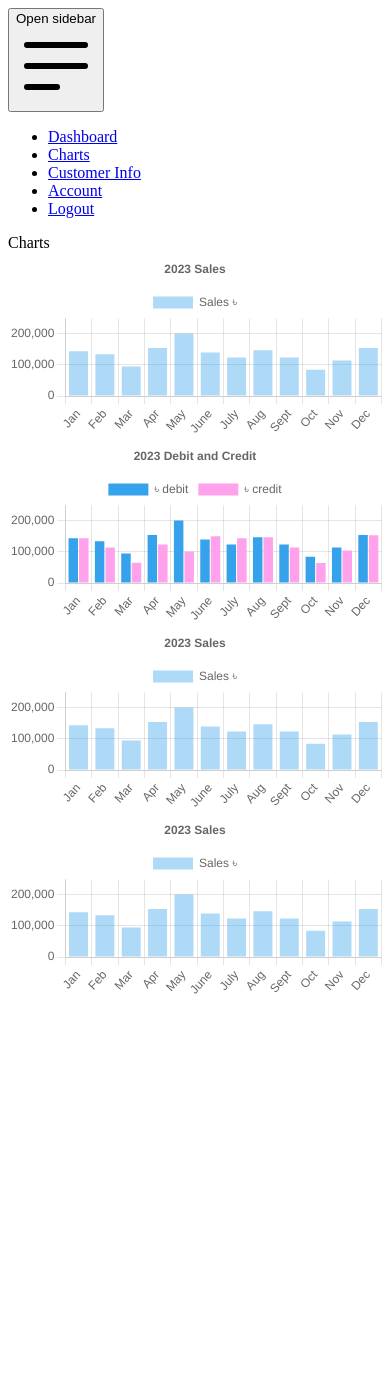
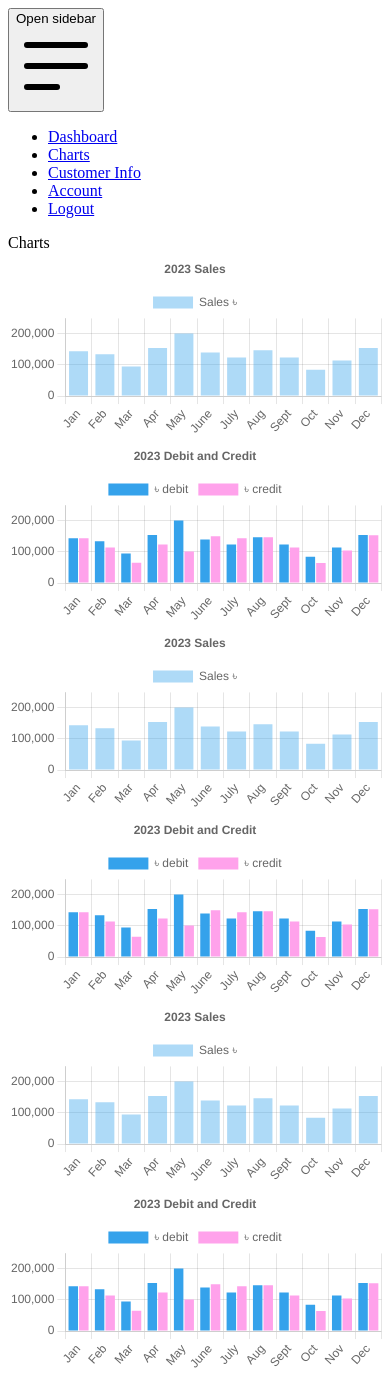
Before and after one commit to almustansir/tailwind_next_dahsboard, a Next.js app: page /charts in a window 390 px wide. Before the commit the page ends 1008 px from the top, so only its background shows below. Built offline with nearby package versions, Linux system fonts and the light colour scheme.

Commit message:
Responsive charts

```diff
--- a/src/pages/charts.tsx
+++ b/src/pages/charts.tsx
@@ -11,16 +11,45 @@ const charts = () => {
         <div className=" text-center text-3xl font-bold text-blue-600 mb-5">
           Charts
         </div>
-        <div className=" flex flex-col gap-3">
-          <div className=" flex flex-row gap-2">
+        {/* <div className=" flex flex-col-1 gap-3">
+          <div className=" flex flex-col-1 gap-2">
             <BarChartComp />
             <CompBarChartComp />
           </div>
-          <div className=" flex flex-row gap-2">
+          <div className=" flex flex-col gap-2">
             <BarChartComp />
             <BarChartComp />
           </div>
-        </div>
+        </div> */}
+        {/* <!-- TW Elements is free under AGPL, with commercial license required for specific uses. See more details: https://tw-elements.com/license/ and contact us for queries at tailwind@mdbootstrap.com -->  */}
+{/* <!-- Grid wrapper --> */}
+<div className="grid grid-cols-1 md:grid-cols-2">
+  {/* <!-- Columns --> */}
+  <div className="bg-red-300">
+    <BarChartComp />
+  </div>
+
+  <div className="bg-blue-300">
+  <CompBarChartComp />
+  </div>
+
+  <div className="bg-red-300">
+    <BarChartComp />
+  </div>
+
+  <div className="bg-blue-300">
+  <CompBarChartComp />
+  </div>
+  <div className="bg-red-300">
+    <BarChartComp />
+  </div>
+
+  <div className="bg-blue-300">
+  <CompBarChartComp />
+  </div>
+  {/* <!-- Columns --> */}
+</div>
+{/* <!-- Grid wrapper --> */}
       </div>
     </div>
   );
```
Also changed, not shown: src/pages/index.tsx (+4 -4 lines).
